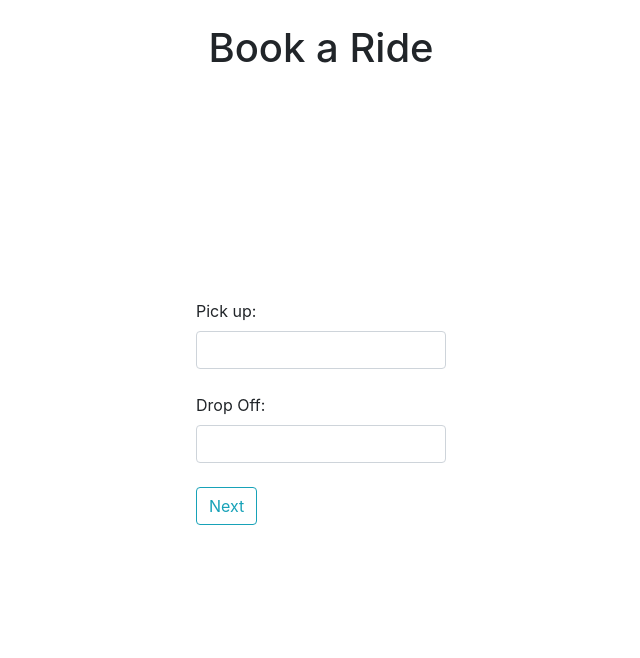
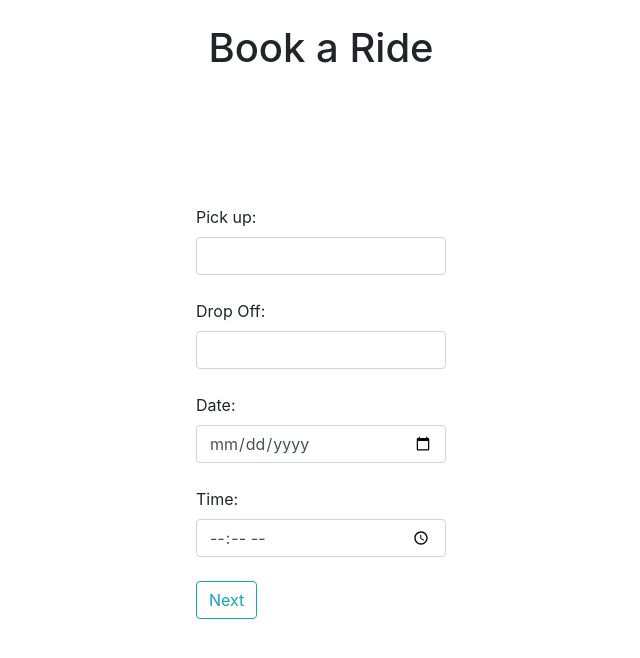
Before and after one commit to Li-Pin/CSC1008, a Flask app: page /bookride in a window 1280 px wide. Shown: the top 658 px of the page, without its empty margins (319-959 px from the left). Run offline with Flask 2, Linux system fonts and the light colour scheme.

Commit message:
Added in date and time fields in boodride.html

```diff
--- a/Website/auth.py
+++ b/Website/auth.py
@@ -69,6 +69,7 @@ def bookride():
     if request.method == 'POST':
         fromLocation = request.form.get('fromLocation') #Taking input from form
         toLocation = request.form.get('toLocation')
+        date = request.form.get('date')
         fromLocation = locationdet(fromLocation) #Passing to API
         toLocation = locationdet(toLocation)
         fromLocationlat = fromLocation[0] #Assigning array values
--- a/Website/templates/bookride.html
+++ b/Website/templates/bookride.html
@@ -11,6 +11,11 @@
                 <input type="text" class="form-control" name="fromLocation" required><br/>
         <label >Drop Off:</label>
                 <input type="text" class="form-control"  name="toLocation" required><br/>
+        <label >Date:</label>
+                <input type="date" class="form-control"  name="date" required><br/>
+        <label >Time:</label>
+                <input type="time" class="form-control"  name="time" required><br/>
+
         <!--<label >Email:</label>
             <input  class="form-control"  name="email" required><br/><br/>
 -->
```
